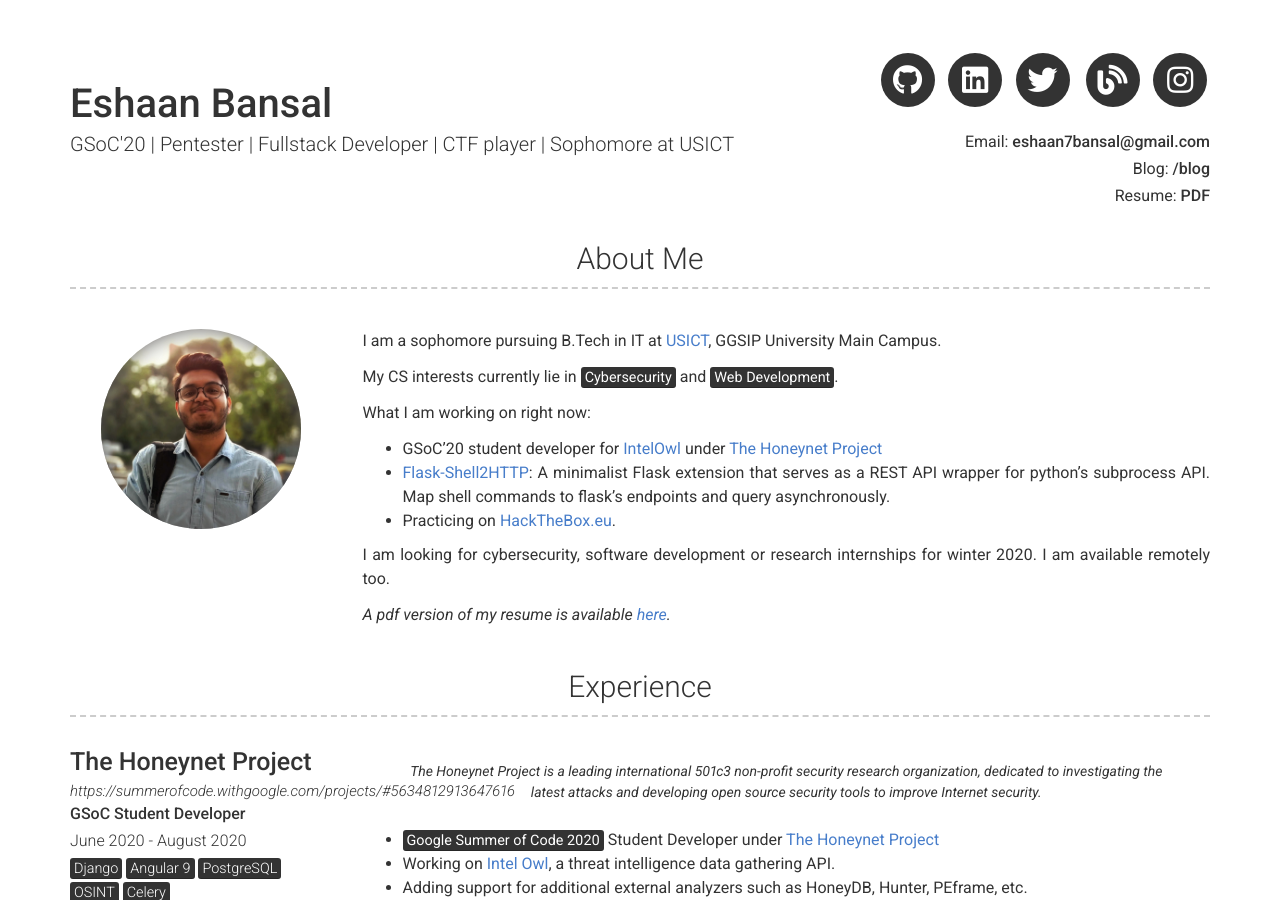
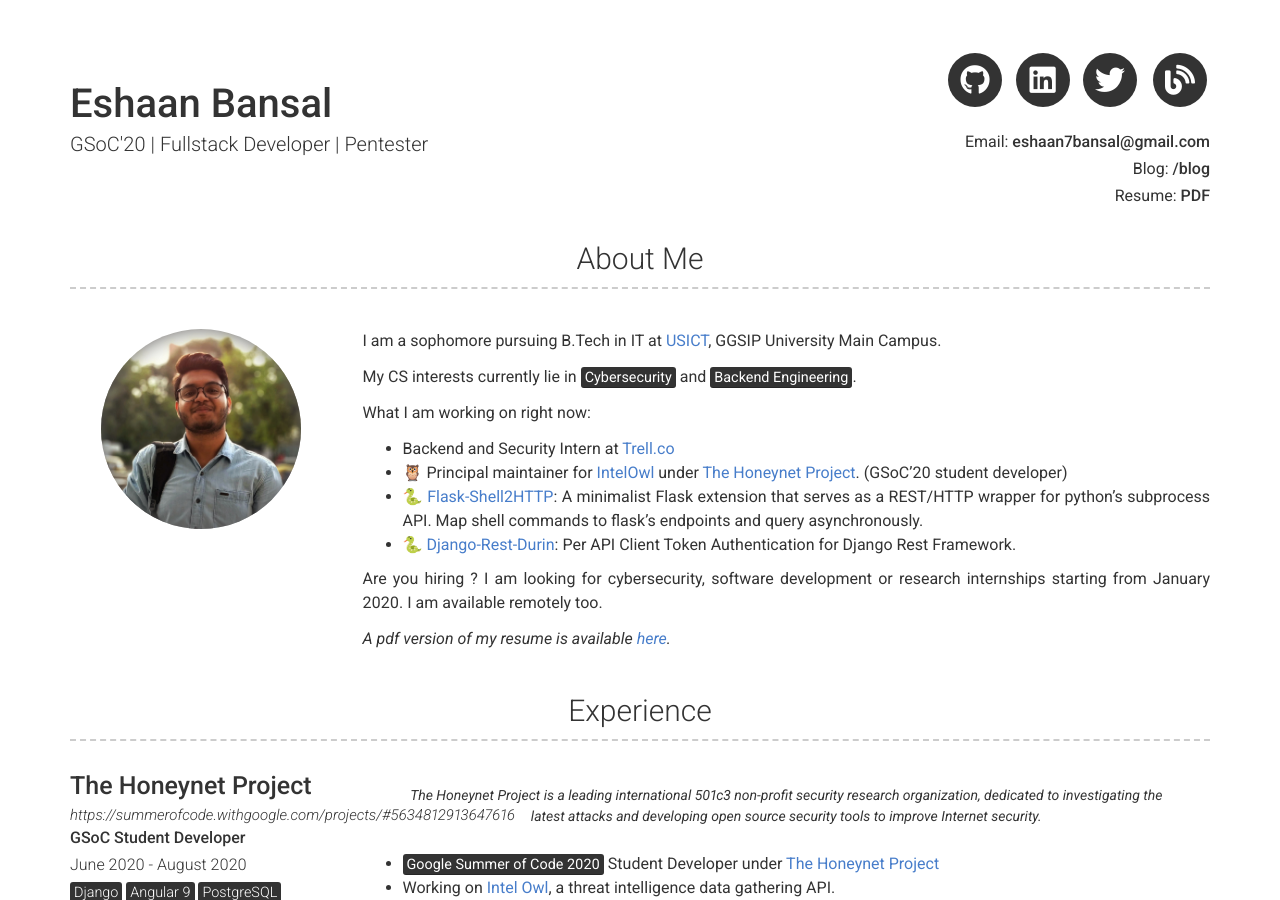
Before and after one commit to eshaan7/eshaan7.github.io, a Jekyll site: the page built from index.md, in a window 1280 px wide and 900 px high. Built offline with Jekyll 4.4.1, drawn with Linux system fonts in a browser that asks for light colours; nearby versions of some CDN libraries.

Commit message:
update info; nov'20

```diff
--- a/_config.yml
+++ b/_config.yml
@@ -1,20 +1,20 @@
 # Site
-repository: eshaan7/resume
+repository: eshaan7/eshaan7.github.io
 favicon: assets/glider.ico
 
 # Personal info
 name: Eshaan Bansal
-title: GSoC'20 | Pentester | Fullstack Developer | CTF player | Sophomore at USICT
+title: GSoC'20 | Fullstack Developer | Pentester
 email: eshaan7bansal@gmail.com
 resume: https://drive.google.com/file/d/1BLJXR_rFFLP7wobE-Fog363JcbH5uttQ/view
 website: https://eshaan7.github.io/
-blog: http://eshaan7.github.io/blog/post/
+blog: http://eshaan7.github.io/blog/
 
 # Social links
 twitter_username: mask0fmydisguis
 github_username: eshaan7
 # medium_username: eshaan7
-instagram_username: maskofmydisguise
+# instagram_username: maskofmydisguise
 linkedin_username: eshaan7
 # youtube_username: jekyll
 
@@ -24,15 +24,18 @@
 about_content: | # this will include new lines to allow paragraphs
   I am a sophomore pursuing B.Tech in IT at <a href="http://ipu.ac.in/usict" target="_blank">USICT</a>, GGSIP University Main Campus.
 
-  My CS interests currently lie in <mark>Cybersecurity</mark> and <mark>Web Development</mark>.
+  My CS interests currently lie in <mark>Cybersecurity</mark> and <mark>Backend Engineering</mark>.
 
   What I am working on right now:
-  - GSoC'20 student developer for <a href="https://github.com/certego/IntelOwl" target="_blank">IntelOwl</a>
-  under <a href="https://www.honeynet.org/" target="_blank" >The Honeynet Project</a>
-  - <a target="_blank" href="https://github.com/Eshaan7/Flask-Shell2HTTP">Flask-Shell2HTTP</a>: A minimalist Flask extension that serves as a REST API wrapper for python's subprocess API. Map shell commands to flask's endpoints and query asynchronously.
-  - Practicing on <a href="https://www.hackthebox.eu/profile/256874" target="_blank">HackTheBox.eu</a>.
+  - Backend and Security Intern at [Trell.co](https://trell.co)
+  - 🦉 Principal maintainer for <a href="https://github.com/certego/IntelOwl" target="_blank">IntelOwl</a>
+  under <a href="https://www.honeynet.org/" target="_blank" >The Honeynet Project</a>. (GSoC'20 student developer)
+  - <a target="_blank" href="https://github.com/Eshaan7/Flask-Shell2HTTP">🐍 Flask-Shell2HTTP</a>:
+  A minimalist Flask extension that serves as a REST/HTTP wrapper for python's subprocess API. Map shell commands to flask's endpoints and query asynchronously.
+  - <a target="_blank" href="https://github.com/Eshaan7/django-rest-durin">🐍 Django-Rest-Durin</a>:
+  Per API Client Token Authentication for Django Rest Framework.
 
-  I am looking for cybersecurity, software development or research internships for winter 2020. I am available remotely too.
+  Are you hiring ? I am looking for cybersecurity, software development or research internships starting from January 2020. I am available remotely too.
 
   _A pdf version of my resume is available <a href="https://drive.google.com/file/d/1BLJXR_rFFLP7wobE-Fog363JcbH5uttQ/view" target="_blank" >here</a>._
 
```
